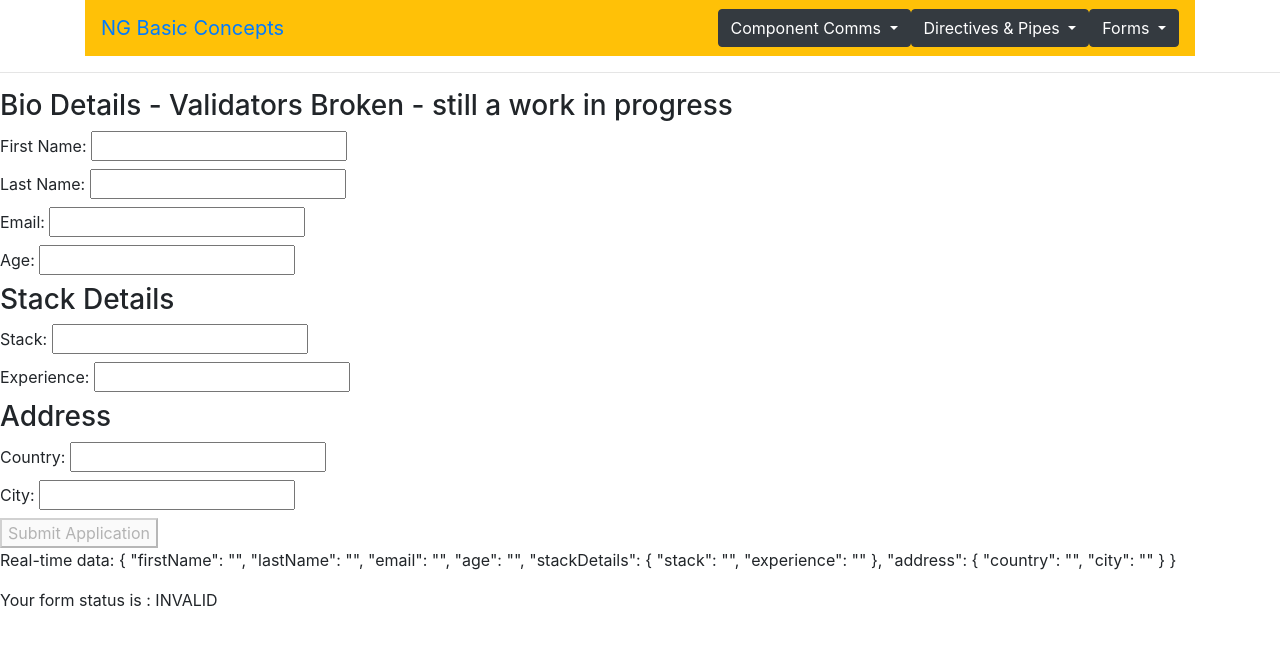
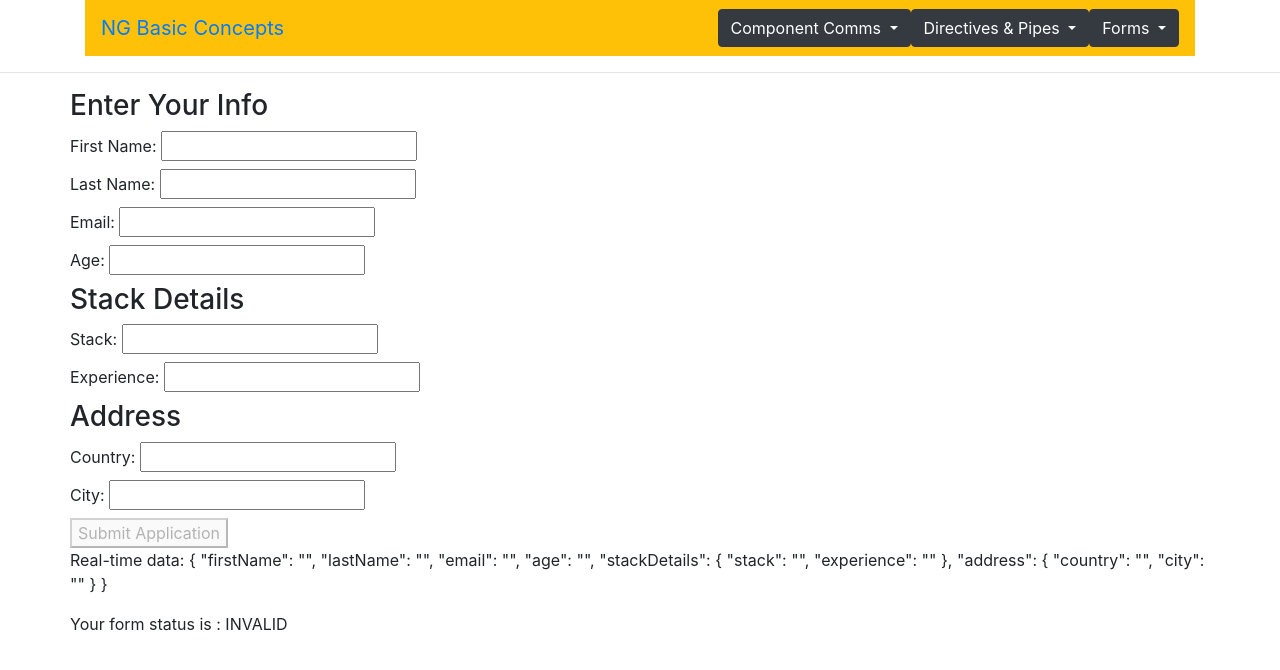
Before and after one commit to subliminalvisions/angular-basic-concepts, an Angular app: page /forms in a window 1280 px wide. Shown: the top 670 px of the page. Built offline with nearby package versions, Linux system fonts and the light colour scheme.

Commit message:
email form validator for upper & lower case

```diff
--- a/src/app/forms/reactive-forms/reactive-forms.component.html
+++ b/src/app/forms/reactive-forms/reactive-forms.component.html
@@ -1,5 +1,8 @@
-<form [formGroup]="bioSection" (ngSubmit)="callingFunction()">
-  <h3>Bio Details - Validators Broken - still a work in progress </h3>
+<div class="container">
+  <div class="row">
+
+<form [formGroup]="newForm" (ngSubmit)="callingFunction()">
+  <h3>Enter Your Info  </h3>
 
 <label>
   First Name:
@@ -17,8 +20,9 @@
 
 <div *ngIf="f.email.touched && f.email.errors" class="alert alert-danger">
   <div *ngIf="f.email.errors.required">email is required.</div>
-  <div *ngIf="f.email.errors.minlength">email should be 3 character.</div>
-  <div *ngIf="f.email.errors.cannotContainSpace">em can not contain space.</div>
+  <!-- <div *ngIf="f.email.errors.minlength">email should be 3 character.</div> -->
+  <div *ngIf="f.email.errors.cannotContainSpace">emai can not contain space.</div>
+  <div *ngIf="f.email.errors.pattern">pls check that it's a valid email</div>
 </div>
 
 
@@ -52,11 +56,14 @@
     <input type="text" formControlName="city">
   </label>
 </div>
-<button type="submit" [disabled]="!bioSection.valid">Submit Application</button>
+<button type="submit" [disabled]="!newForm.valid">Submit Application</button>
 <p>
-  Real-time data: {{ bioSection.value | json }}
+  Real-time data: {{ newForm.value | json }}
 </p>
 <p>
-  Your form status is : {{ bioSection.status }}
+  Your form status is : {{ newForm.status }}
 </p>
 </form>
+
+</div>
+</div>
--- a/src/app/forms/reactive-forms/reactive-forms.component.ts
+++ b/src/app/forms/reactive-forms/reactive-forms.component.ts
@@ -13,31 +13,14 @@ import { WhiteSpaceValidator } from './whitespace.validator';
   styleUrls: ['./reactive-forms.component.less']
 })
 export class ReactiveFormsComponent implements OnInit {
-  // bioSection = new FormGroup({
-  //   firstName: new FormControl(''),
-  //   lastName: new FormControl(''),
-  //   age: new FormControl('')
-  // });
-
-  // bioSection = new FormGroup({
-  //   firstName: new FormControl(''),
-  //   lastName: new FormControl(''),
-  //   age: new FormControl(''),
-  //   stackDetails: new FormGroup({
-  //     stack: new FormControl(''),
-  //     experience: new FormControl('')
-  //   }),
-  //   address: new FormGroup({
-  //       country: new FormControl(''),
-  //       city: new FormControl('')
-  //   })
-  // });
 
   // emailRegex = /^\w+([\.-]?\w+)*@\w+([\.-]?\w+)*(\.\w{2,3})+$/;
-  emailRegex = "^[a-z0-9._%+-]+@[a-z0-9.-]+\\.[a-z]{2,4}$";
-  // !(control.value.Validators.pattern("^[a-z0-9._%+-]+@[a-z0-9.-]+\\.[a-z]{2,4}$"))
+  // emailRegex = "^[a-z0-9._%+-]+@[a-z0-9.-]+\\.[a-z]{2,4}$";
+  emailRegex = "^[0-9a-zA-Z._%+-]+@[a-zA-Z0-9.-]+\\.[a-zA-Z]{2,4}$";
+  // emailRegex = "^[_a-zA-Z0-9-]+(\.[_a-zA-Z0-9-]+)*@[a-zA-Z0-9-]+(\.[a-zA-Z0-9-]+)*(\.[a-zA-Z]{2,4})$";
 
-  bioSection = this.fb.group({
+  newForm = this.fb.group({
+  // bioSection = this.fb.group({
   // form = this.fb.group({
     firstName: [''],
     lastName: [''],
@@ -71,17 +54,15 @@ export class ReactiveFormsComponent implements OnInit {
   //   age: new FormControl('')
   // });
 
-
-
   constructor(private fb: FormBuilder) { }
 
   ngOnInit(): void {
   }
   get f(){
-    return this.bioSection.controls;
+    return this.newForm.controls;
   }
   callingFunction() {
-    console.log(this.bioSection.value);
+    console.log(this.newForm.value);
    }
 
 
```
